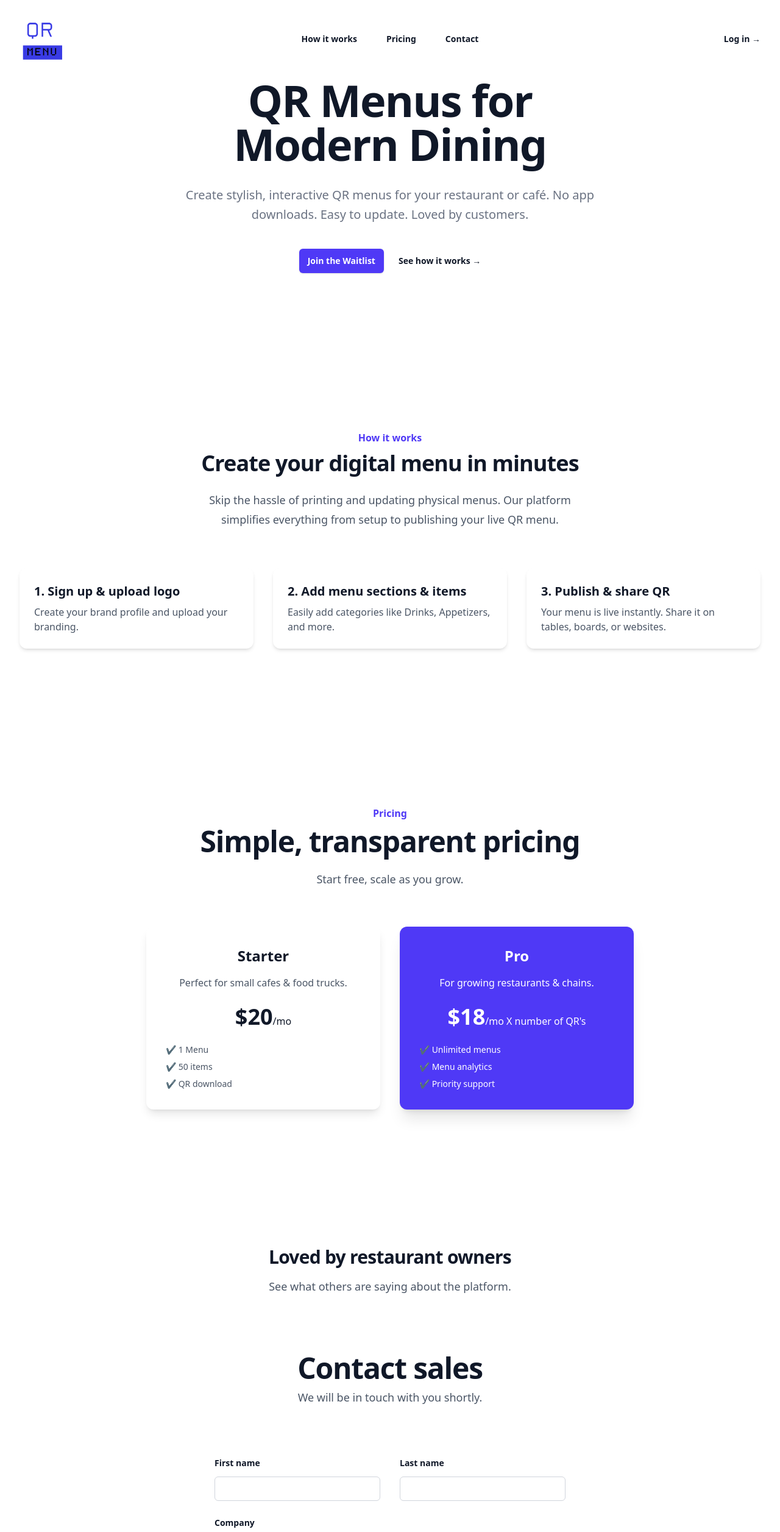
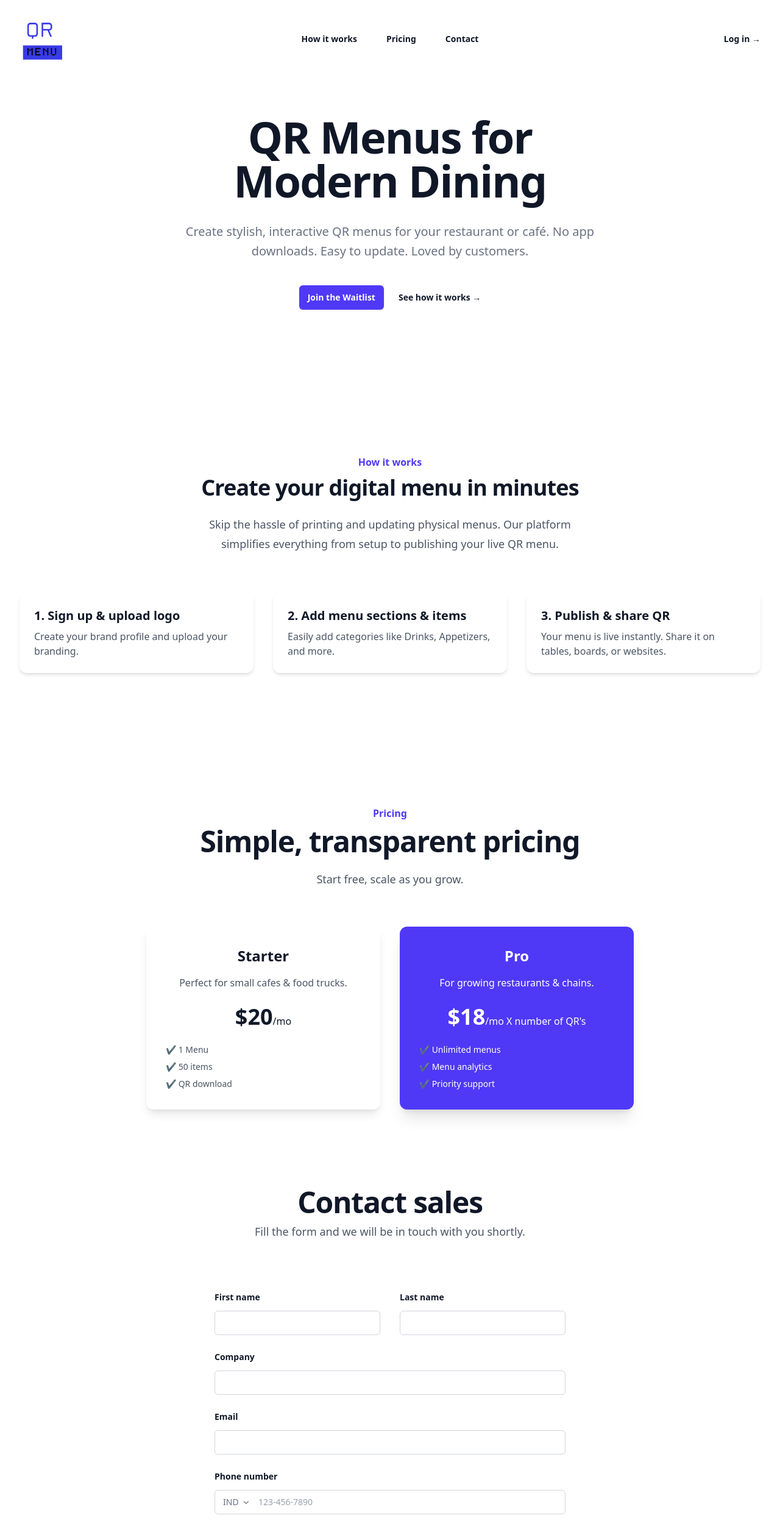
Before and after one commit to KshitijSatija/QRMenu-Frontend, a React (Vite) app: page / in a window 1280 px wide. Shown: the top 2513 px of the page at 61% size. Built offline with nearby package versions, Linux system fonts and the light colour scheme.

Commit message:
initial5

```diff
--- a/src/components/contactForm.jsx
+++ b/src/components/contactForm.jsx
@@ -65,7 +65,7 @@ const ContactSection = () => {
           Contact sales
         </h2>
         <p className="mt-2 text-lg/8 text-gray-600">
-          We will be in touch with you shortly.
+          Fill the form and we will be in touch with you shortly.
         </p>
       </div>
 
--- a/src/pages/landing.jsx
+++ b/src/pages/landing.jsx
@@ -152,7 +152,7 @@ export default function Example() {
 
       {/* HERO Section */}
       <main>
-        <div className="relative py-24 sm:py-32 z-10">
+        <div className="relative top-15 py-24 sm:py-32 z-10">
           <div className="mx-auto max-w-2xl text-center">
             <h1 className="text-5xl font-semibold tracking-tight text-gray-900 sm:text-7xl">
               QR Menus for Modern Dining
@@ -175,7 +175,7 @@ export default function Example() {
         </div>
 
         {/* How it works */}
-        <section id="how-it-works" className="relative py-24 sm:py-32 z-10">
+        <section id="how-it-works" className="relative top-10 py-24 sm:py-32 z-10">
           <div className="mx-auto max-w-7xl px-6 lg:px-8">
             <div className="mx-auto max-w-2xl lg:text-center">
               <h2 className="text-base font-semibold leading-7 text-indigo-600">How it works</h2>
@@ -233,12 +233,7 @@ export default function Example() {
         </section>
 
         {/* Testimonials */}
-        <section id="testimonials" className="relative py-24 z-10">
-          <div className="mx-auto max-w-2xl text-center">
-            <h2 className="text-3xl font-bold tracking-tight text-gray-900">Loved by restaurant owners</h2>
-            <p className="mt-4 text-lg text-gray-600">See what others are saying about the platform.</p>
-          </div>
-        </section>
+
         <section id="form">
         <ContactForm/>
         </section>
```
